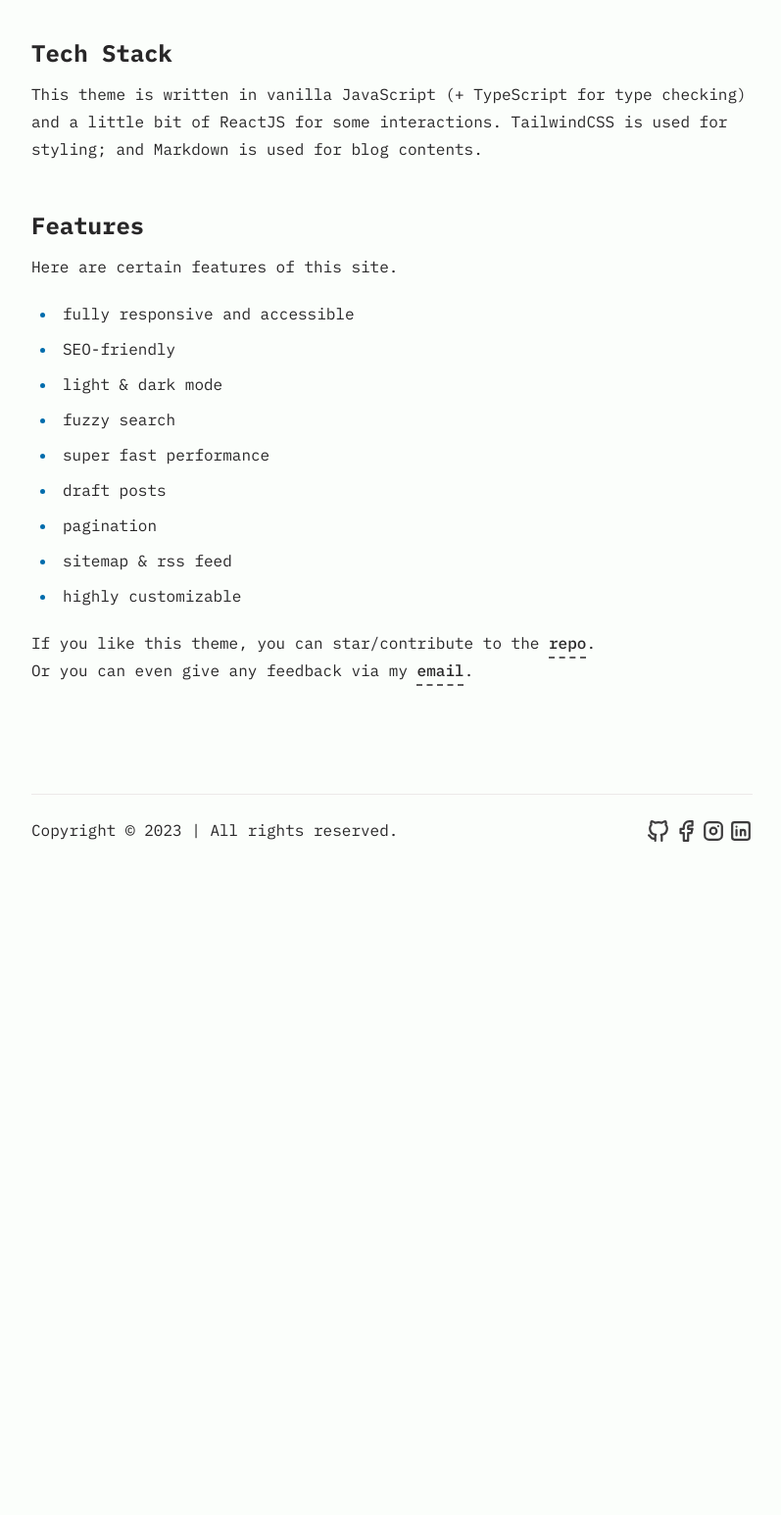
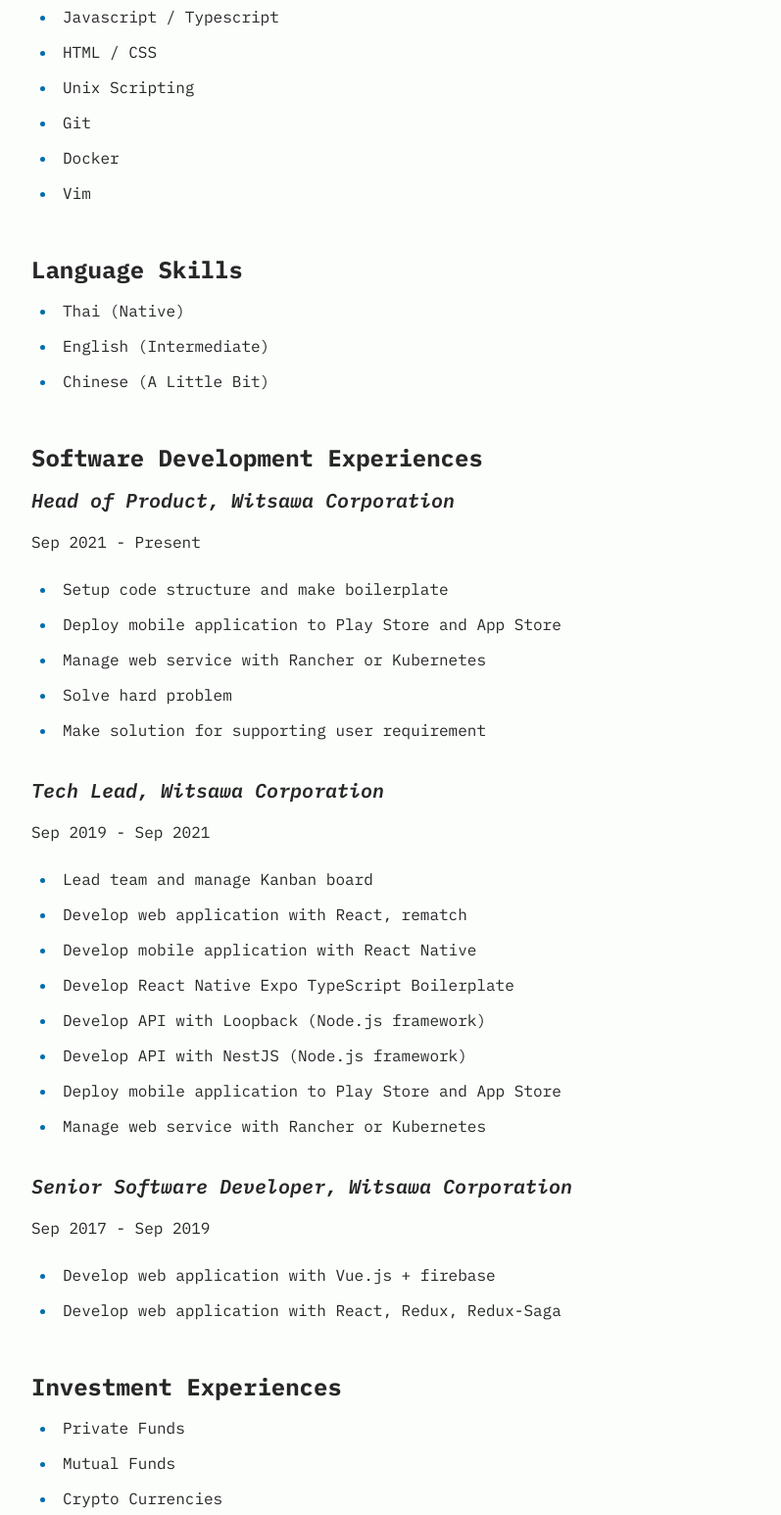
Before and after one commit to ak1103dev/personal-website-astro, an Astro site: page /about in a window 1280 px wide. Shown: the part 777-2323 px from the top of the page at 98% size, without its empty margins (240-1037 px from the left). Before the commit the page ends 1660 px from the top, so only its background shows below. Built offline with nearby package versions, Linux system fonts and the light colour scheme; Astro itself is replaced by a stand-in of ours.

Commit message:
:construction: change detail to my detail

```diff
--- a/src/components/Header.astro
+++ b/src/components/Header.astro
@@ -3,8 +3,7 @@
 import Hr from "./Hr.astro";
 import LinkButton from "./LinkButton.astro";
 
-import logoPNG from "/assets/logo.png";
-import logoSVG from "/assets/logo.svg";
+import logo from "/assets/logo.jpeg";
 
 export interface Props {
   activeNav?: "posts" | "tags" | "about" | "search";
@@ -21,7 +20,7 @@
         {
           LOGO_IMAGE.enable ? (
             <img
-              src={LOGO_IMAGE.svg ? logoSVG : logoPNG}
+              src={logo}
               alt="AstroPaper Logo"
               width={LOGO_IMAGE.width}
               height={LOGO_IMAGE.height}
--- a/src/config.ts
+++ b/src/config.ts
@@ -1,32 +1,32 @@
 import type { SocialObjects } from "./types";
 
 export const SITE = {
-  website: "https://astro-paper.pages.dev/",
-  author: "Sat Naing",
-  desc: "A minimal, responsive and SEO-friendly Astro blog theme.",
-  title: "AstroPaper",
-  ogImage: "astropaper-og.jpg",
+  website: "https://ak1103.dev",
+  author: "Aphichan Chaiyutthasart",
+  desc: "I want to change the world.",
+  title: "AK1103DEV",
+  ogImage: "og-image.jpeg",
   lightAndDarkMode: true,
   postPerPage: 3,
 };
 
 export const LOGO_IMAGE = {
-  enable: false,
-  svg: true,
-  width: 216,
-  height: 46,
+  enable: true,
+  // svg: true,
+  width: 100,
+  height: 100,
 };
 
 export const SOCIALS: SocialObjects = [
   {
     name: "Github",
-    href: "https://github.com/satnaing/astro-paper",
+    href: "https://github.com/ak1103dev",
     linkTitle: ` ${SITE.title} on Github`,
     active: true,
   },
   {
     name: "Facebook",
-    href: "https://github.com/satnaing/astro-paper",
+    href: "https://www.facebook.com/aphichan.chaiyutthasart",
     linkTitle: `${SITE.title} on Facebook`,
     active: true,
   },
@@ -34,13 +34,13 @@
     name: "Instagram",
     href: "https://github.com/satnaing/astro-paper",
     linkTitle: `${SITE.title} on Instagram`,
-    active: true,
+    active: false,
   },
   {
     name: "LinkedIn",
     href: "https://github.com/satnaing/astro-paper",
     linkTitle: `${SITE.title} on LinkedIn`,
-    active: true,
+    active: false,
   },
   {
     name: "Mail",
@@ -50,9 +50,9 @@
   },
   {
     name: "Twitter",
-    href: "https://github.com/satnaing/astro-paper",
+    href: "https://twitter.com/ak1103dev",
     linkTitle: `${SITE.title} on Twitter`,
-    active: false,
+    active: true,
   },
   {
     name: "Twitch",
--- a/src/pages/about.md
+++ b/src/pages/about.md
@@ -3,34 +3,61 @@
 title: "About"
 ---
 
-AstroPaper is a minimal, responsive and SEO-friendly Astro blog theme. I designed and crafted this based on [my personal blog](https://satnaing.dev/blog).
-
-This theme is aimed to be accessible out of the box. Light and dark mode are supported by
-default and additional color schemes can also be configured.
-
-This theme is self-documented \_ which means articles/posts in this theme can also be considered as documentations. So, see the documentation for more info.
+I am a software developer, a blogger, and an investor. I want to change the world, but I know that change starts with me. Therefore, I have made a conscious decision to work on improving myself first. Through my skills as a developer, my experiences as a blogger, and my investments, I hope to inspire positive change in the world. Join me on this journey of self-improvement and global impact.
 
 <div>
-  <img src="/assets/dev.svg" class="sm:w-1/2 mx-auto" alt="coding dev illustration">
+  <img src="/assets/dev.jpeg" class="sm:w-1/2 mx-auto" alt="coding dev illustration">
 </div>
 
-## Tech Stack
+## Technical Skills
 
-This theme is written in vanilla JavaScript (+ TypeScript for type checking) and a little bit of ReactJS for some interactions. TailwindCSS is used for styling; and Markdown is used for blog contents.
+- Javascript / Typescript
+- HTML / CSS
+- Unix Scripting
+- Git
+- Docker
+- Vim
 
-## Features
+## Language Skills
 
-Here are certain features of this site.
+- Thai (Native)
+- English (Intermediate)
+- Chinese (A Little Bit)
 
-- fully responsive and accessible
-- SEO-friendly
-- light & dark mode
-- fuzzy search
-- super fast performance
-- draft posts
-- pagination
-- sitemap & rss feed
-- highly customizable
+## Software Development Experiences
 
-If you like this theme, you can star/contribute to the [repo](https://github.com/satnaing/astro-paper).
-Or you can even give any feedback via my [email](mailto:contact@satnaing.dev).
+### Head of Product, Witsawa Corporation
+
+Sep 2021 - Present
+
+- Setup code structure and make boilerplate
+- Deploy mobile application to Play Store and App Store
+- Manage web service with Rancher or Kubernetes
+- Solve hard problem
+- Make solution for supporting user requirement
+
+### Tech Lead, Witsawa Corporation
+
+Sep 2019 - Sep 2021
+
+- Lead team and manage Kanban board
+- Develop web application with React, rematch
+- Develop mobile application with React Native
+- Develop React Native Expo TypeScript Boilerplate
+- Develop API with Loopback (Node.js framework)
+- Develop API with NestJS (Node.js framework)
+- Deploy mobile application to Play Store and App Store
+- Manage web service with Rancher or Kubernetes
+
+### Senior Software Developer, Witsawa Corporation
+
+Sep 2017 - Sep 2019
+
+- Develop web application with Vue.js + firebase
+- Develop web application with React, Redux, Redux-Saga
+
+## Investment Experiences
+
+- Private Funds
+- Mutual Funds
+- Crypto Currencies
--- a/src/pages/index.astro
+++ b/src/pages/index.astro
@@ -23,7 +23,7 @@
   <Header />
   <main id="main-content">
     <section id="hero">
-      <h1>Mingalaba</h1>
+      <h1>AK1103DEV</h1>
       <a
         target="_blank"
         href="/rss.xml"
@@ -41,6 +41,9 @@
       </a>
 
       <p>
+        I am a software developer, a blogger, and an investor.
+      </p>
+      <!-- <p>
         AstroPaper is a minimal, responsive, accessible and SEO-friendly Astro
         blog theme. This theme follows best practices and provides accessibility
         out of the box. Light and dark mode are supported by default. Moreover,
@@ -54,7 +57,7 @@
         >
           README
         </LinkButton> for more info.
-      </p>
+      </p> -->
       {
         // only display if at least one social link is enabled
         socialCount > 0 && (
```
Also changed, not shown: public/assets/dev.jpeg (added), public/assets/dev.svg (deleted), public/assets/logo.jpeg (added), public/astropaper-og.jpg (deleted), 1 other file.
